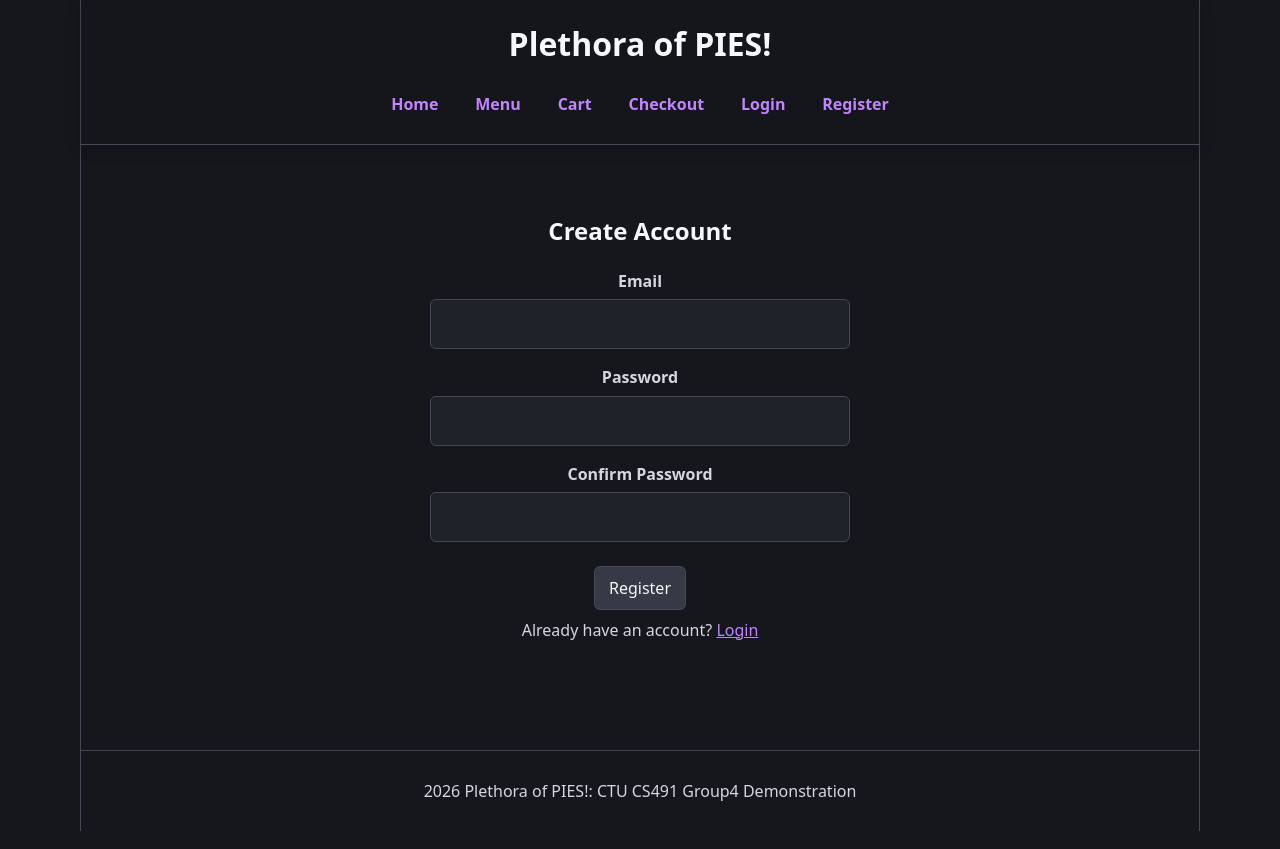
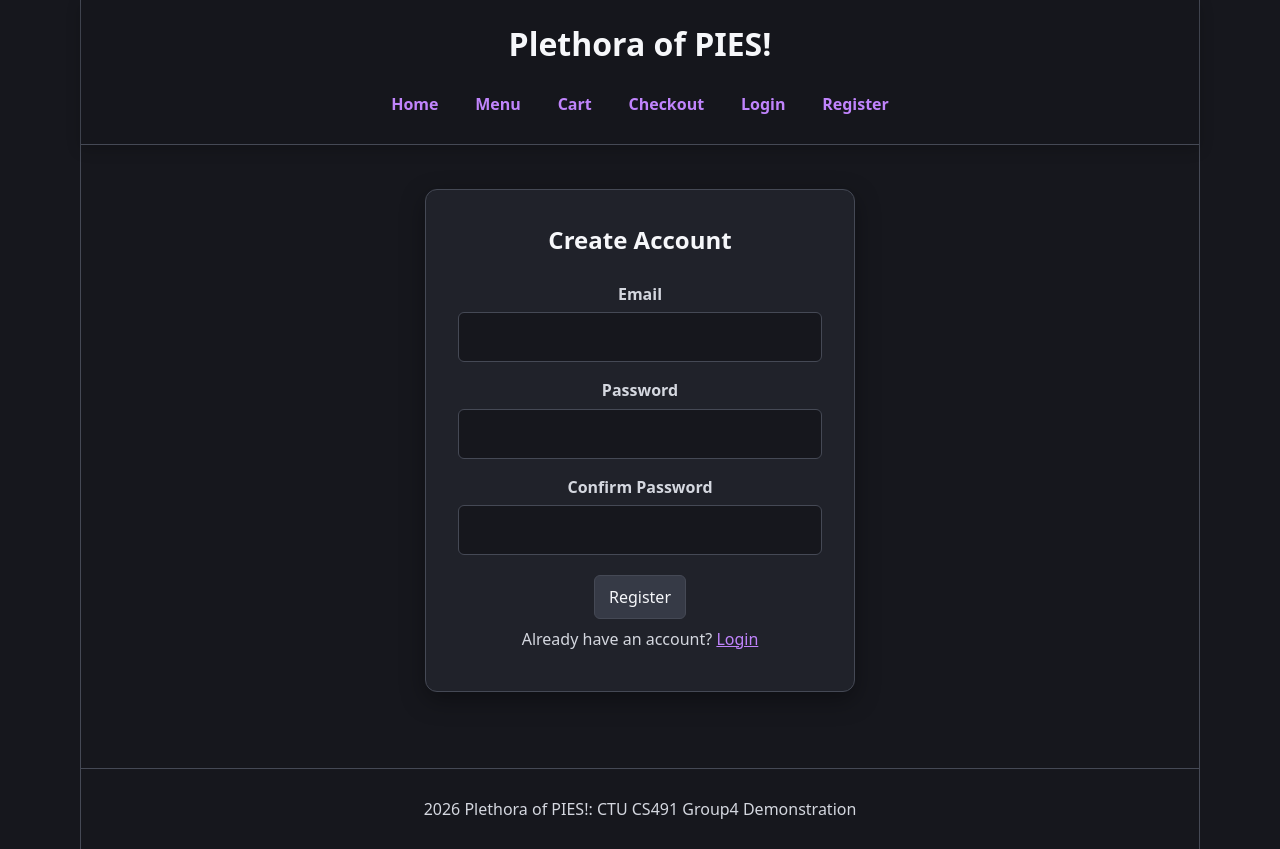
Before and after one commit to shawn-paintiffCTU/CS491_Gp4, a React (Vite) app: page /register in a window 1280 px wide. Built offline with nearby package versions, Linux system fonts and the light colour scheme; no server answers.

Commit message:
Fixed UI on account page

```diff
--- a/src/App.css
+++ b/src/App.css
@@ -602,104 +602,150 @@ fieldset textarea {
    ============================================================ */
 
 .auth-page {
-  width: min(100%, 420px);
-  margin-inline: auto;
-  padding-block: 3rem;
+  width: min(100%, 430px);
+  margin: 1.5rem auto;
+  padding: clamp(1.25rem, 4vw, 2rem);
+  background: var(--surface);
+  border: 1px solid var(--border);
+  border-radius: 12px;
+  box-shadow: var(--shadow);
 }
 
 .auth-page h1 {
-  margin-top: 0;
+  margin: 0 0 1.5rem;
 }
 
 .auth-form {
-  display: flex;
-  flex-direction: column;
+  display: grid;
   gap: 1rem;
+  width: 100%;
 }
 
-.auth-field {
-  display: flex;
-  flex-direction: column;
+.auth-field,
+.account-field {
+  display: grid;
   gap: 0.4rem;
   width: 100%;
   min-width: 0;
 }
 
-.auth-field label {
+.auth-field label,
+.account-field label {
   font-weight: 600;
   text-align: center;
 }
 
-.auth-field input {
+.auth-field input,
+.account-field input {
   width: 100%;
   min-width: 0;
   padding: 0.75rem;
   color: var(--heading);
   font: inherit;
-  background: var(--surface);
+  text-align: left;
+  box-sizing: border-box;
+  background: var(--background);
   border: 1px solid var(--border);
   border-radius: 6px;
 }
 
-.auth-form button {
+.auth-field input:focus,
+.account-field input:focus {
+  outline: 2px solid var(--accent);
+  outline-offset: 2px;
+}
+
+.auth-form button,
+.account-profile-form button {
+  justify-self: center;
   width: fit-content;
-  margin: 0.5rem auto 0;
+  margin-top: 0.25rem;
 }
 
 .auth-message {
-  margin-top: 1rem;
+  margin: 1rem 0 0;
 }
 
 .account-page {
-  width: min(100%, 800px);
+  display: grid;
+  gap: 1.25rem;
+  width: min(100%, 760px);
   margin-inline: auto;
 }
 
-.account-page>form {
-  display: grid;
-  grid-template-columns: repeat(auto-fit, minmax(220px, 1fr));
-  gap: 1rem;
+.account-page>h2 {
+  margin-bottom: 0;
+}
+
+.account-section {
   width: 100%;
-  margin-block: 1.25rem;
-  padding: 1rem;
+  padding: clamp(1rem, 3vw, 1.5rem);
+  box-sizing: border-box;
+  overflow-wrap: anywhere;
   background: var(--surface);
   border: 1px solid var(--border);
-  border-radius: 8px;
+  border-radius: 10px;
+  box-shadow: var(--shadow);
 }
 
-.account-page>form>div {
-  display: grid;
-  min-width: 0;
-  gap: 0.4rem;
+.account-section h3 {
+  margin-top: 0;
 }
 
-.account-page>form label {
-  font-weight: 600;
-}
-
-.account-page>form input {
-  width: 100%;
-  min-width: 0;
-}
-
-.account-page>form button {
-  grid-column: 1 / -1;
-  justify-self: center;
-}
-
-.account-page dl {
+.account-profile-form {
+  display: grid;
+  gap: 1rem;
+  width: min(100%, 32rem);
   margin-inline: auto;
 }
 
-.account-page dl div {
-  display: flex;
-  flex-wrap: wrap;
-  justify-content: center;
-  gap: 0.35rem 0.75rem;
+.account-profile-form .account-field {
+  display: grid;
+  grid-template-columns: minmax(0, 1fr);
+  justify-items: stretch;
+  gap: 0.4rem;
+  width: 100%;
 }
 
-.account-page dd {
+.account-profile-form .account-field label {
+  display: block;
+  width: 100%;
+  text-align: center;
+}
+
+.account-profile-form .account-field input {
+  display: block;
+  width: 100%;
+}
+
+.account-page .account-section dl {
+  display: grid;
+  justify-items: center;
+  gap: 0.5rem;
+  width: 100%;
   margin: 0;
+}
+
+.account-page .account-section dl>div {
+  display: inline-flex;
+  flex-flow: row nowrap;
+  justify-content: center;
+  align-items: baseline;
+  gap: 0.35rem;
+  width: auto;
+  white-space: nowrap;
+}
+
+.account-page .account-section dt,
+.account-page .account-section dd {
+  display: inline;
+  width: auto;
+  margin: 0;
+  padding: 0;
+}
+
+.account-page .order-card {
+  background: var(--background);
 }
 
 /* ============================================================
@@ -715,12 +761,15 @@ fieldset textarea {
 }
 
 .order-card ul {
-  padding-left: 1.25rem;
-  list-style-position: inside;
+  display: grid;
+  gap: 0.5rem;
+  padding: 0;
+  margin: 1rem 0 0;
+  list-style: none;
 }
 
 .order-card li {
-  margin-bottom: 0.5rem;
+  margin: 0;
 }
 
 .admin-menu-list,
@@ -863,10 +912,6 @@ fieldset textarea {
     width: 100%;
   }
 
-  .account-page>form {
-    grid-template-columns: 1fr;
-  }
-
   .gallery-controls {
     gap: 0.6rem;
   }
@@ -875,4 +920,9 @@ fieldset textarea {
     width: 2.5rem;
     height: 2.5rem;
   }
+
+  .auth-page,
+  .account-section {
+    padding: 1rem;
+  }
 }
--- a/src/pages/AccountPage.jsx
+++ b/src/pages/AccountPage.jsx
@@ -128,7 +128,7 @@ function AccountPage() {
 
       {errorMessage && <p role="alert">{errorMessage}</p>}
 
-      <section>
+      <section className="account-section">
         <h3>Profile Information</h3>
 
         <form
```
